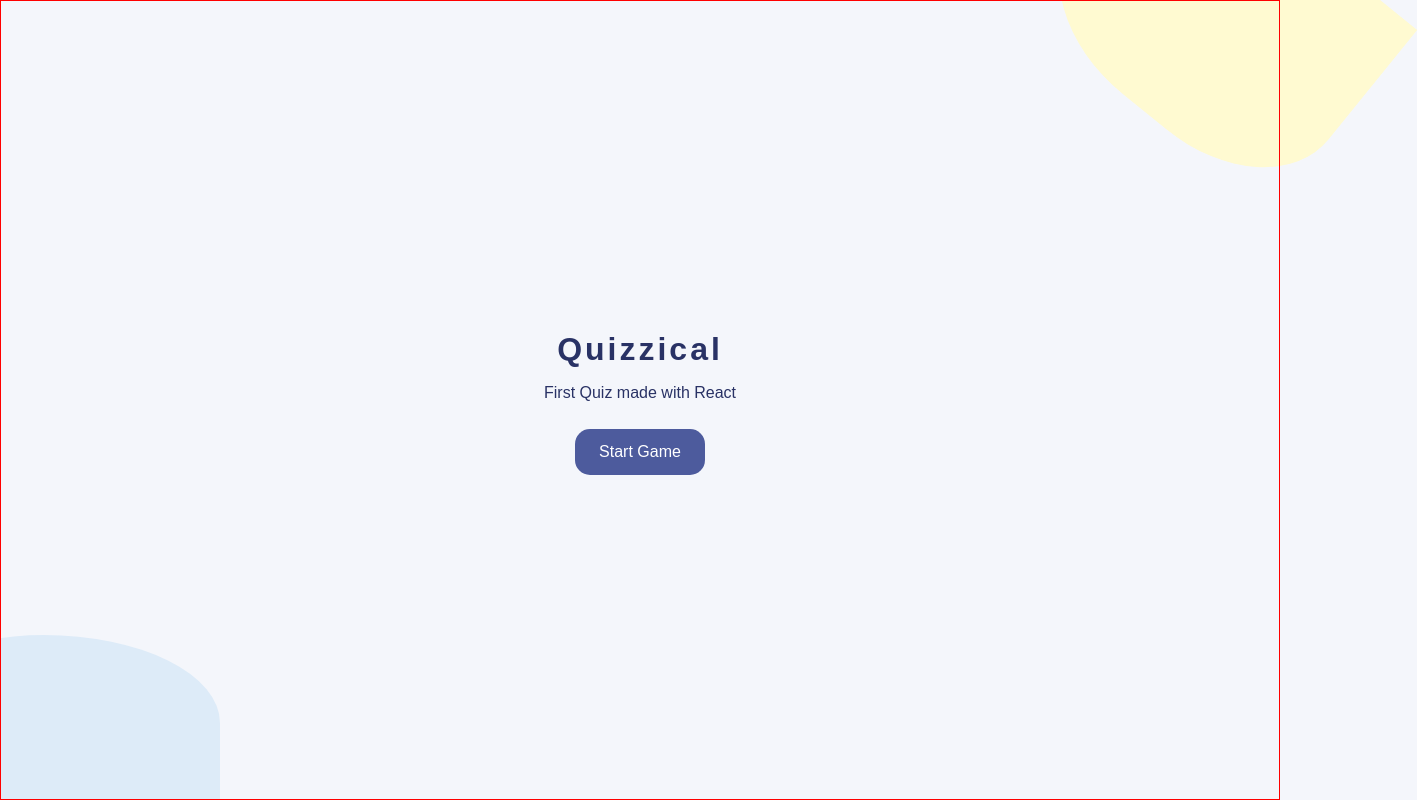
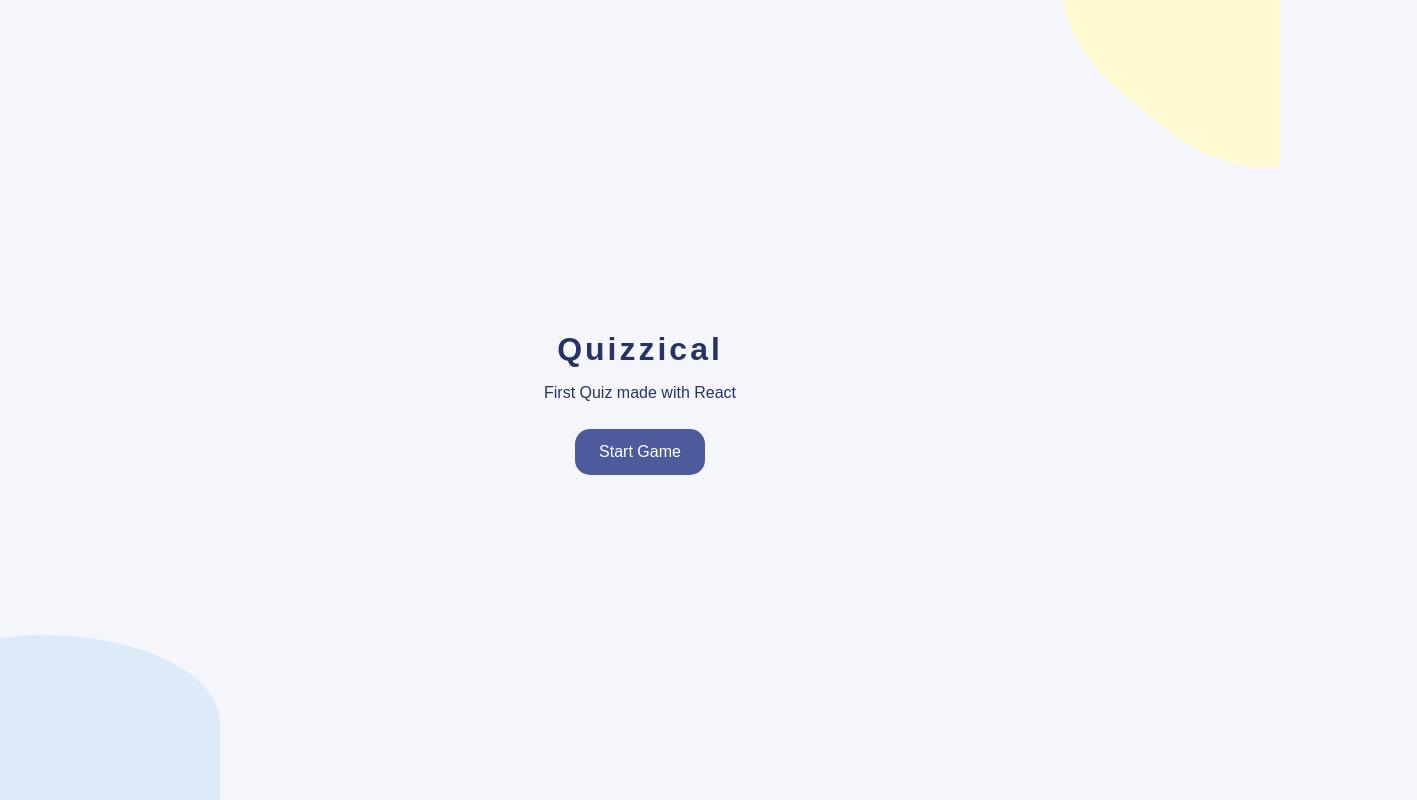
Before and after one commit to bojanognjen/Quizzical, a React (Vite) app: page / in a window 1280 px wide. Shown: the whole page, 1417 px wide, since content can reach past the window. Built offline with nearby package versions, Linux system fonts and the light colour scheme; no server answers.

Commit message:
I hope I have finished that

```diff
--- a/src/App.css
+++ b/src/App.css
@@ -3,13 +3,12 @@
   display: flex;
   justify-content: center;
   align-items: center;
-  border: 1px solid red;
-  overflow-x: hidden;
+  position: relative;
+  overflow: hidden;
 }
 
 .form {
-  border: 1px solid purple;
-  padding: 1.5rem;
+  padding: 2.5rem;
 }
 
 .upper__corner {
--- a/src/index.css
+++ b/src/index.css
@@ -23,7 +23,6 @@ body {
   line-height: 1.5;
   /* 5. Improve text rendering */
   -webkit-font-smoothing: antialiased;
-  overflow-x: hidden;
 }
 
 /* 6. Improve media defaults */
```
